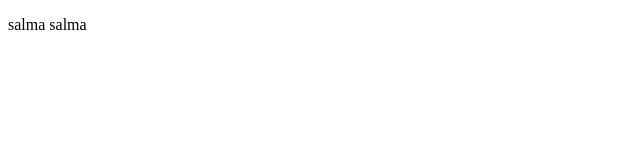
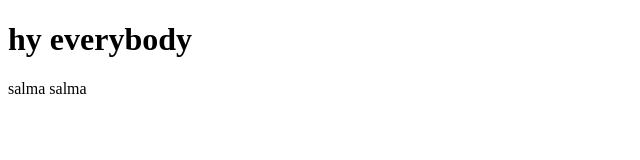
Before and after one commit to Salma1620/azerty, a plain HTML site: page index.html in a window 1280 px wide. Shown: the whole page, without its empty margins (0-640 px from the left). Drawn offline with Linux system fonts and the light colour scheme.

Commit message:
adding a title

```diff
--- a/index.html
+++ b/index.html
@@ -6,6 +6,7 @@
     <title>Document</title>
 </head>
 <body>
+    <h1>hy everybody</h1>
     <p>salma salma</p>
 </body>
 </html>
```
